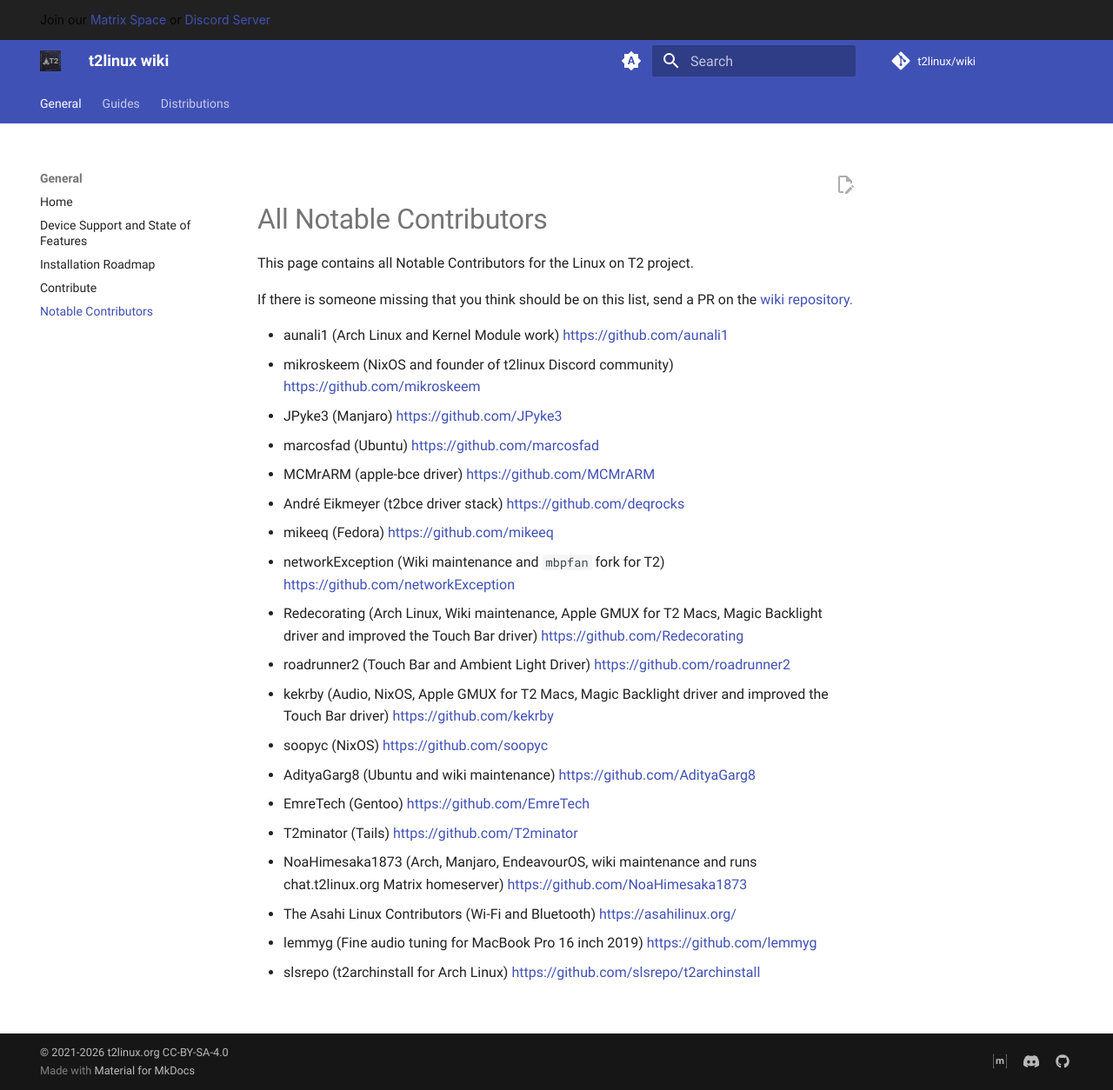
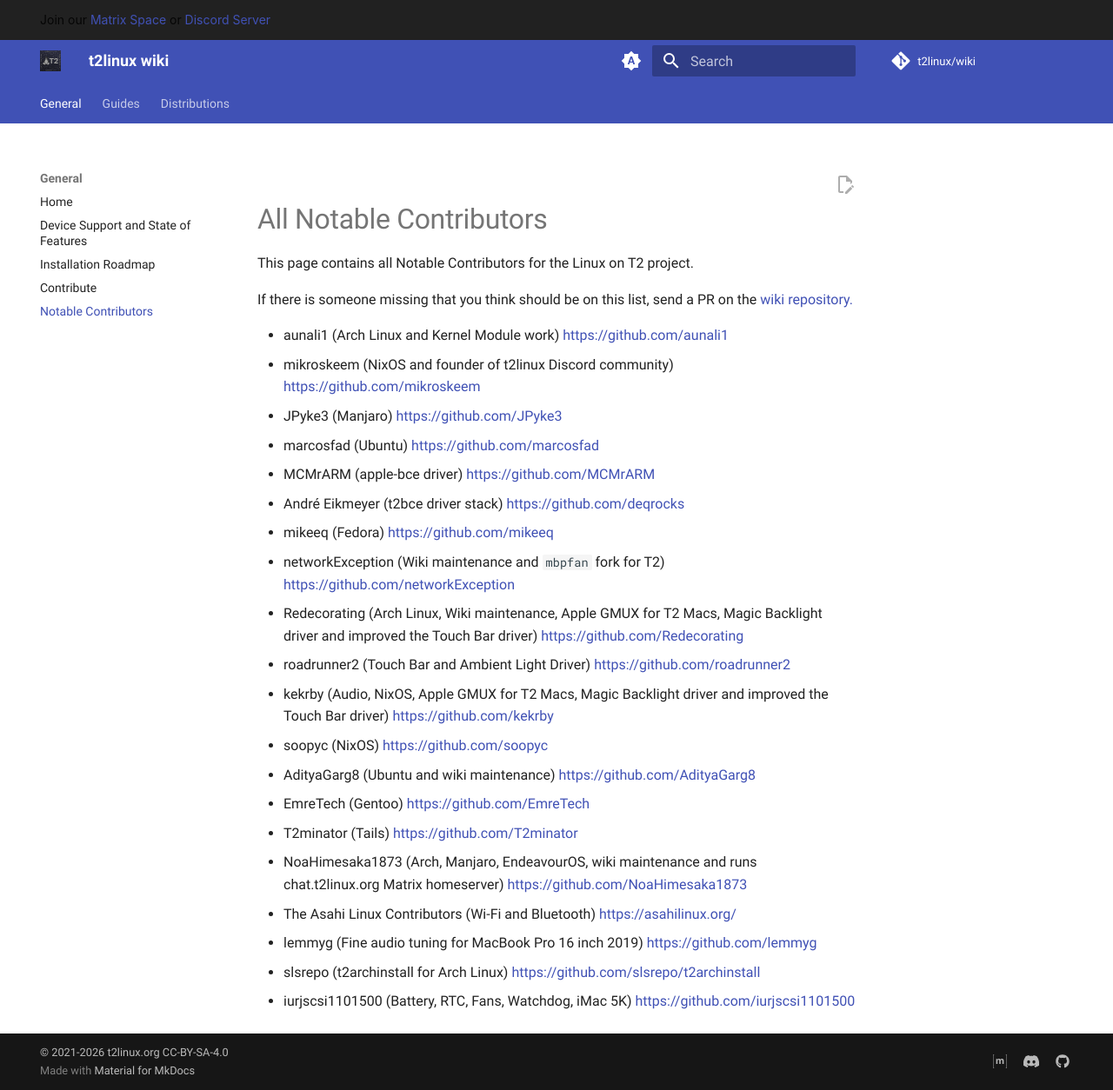
Before and after one commit to t2linux/wiki, an MkDocs documentation site: the page built from docs/notable-contributors.md, in a window 1280 px wide and 1254 px high. Shown: the whole window at 87% size. Built offline with MkDocs 1.6.1 and Material for MkDocs 9.7.7, drawn with Linux system fonts in a browser that asks for light colours; comment, search, counter and statistics services are not loaded.

Commit message:
Update notable-contributors.md

```diff
--- a/docs/notable-contributors.md
+++ b/docs/notable-contributors.md
@@ -23,3 +23,4 @@ If there is someone missing that you think should be on this list, send a PR on
 - The Asahi Linux Contributors (Wi-Fi and Bluetooth) [https://asahilinux.org/](https://asahilinux.org/)
 - lemmyg (Fine audio tuning for MacBook Pro 16 inch 2019) [https://github.com/lemmyg](https://github.com/lemmyg)
 - slsrepo (t2archinstall for Arch Linux) [https://github.com/slsrepo/t2archinstall](https://github.com/slsrepo/t2archinstall)
+- iurjscsi1101500 (Battery, RTC, Fans, Watchdog, iMac 5K) [https://github.com/iurjscsi1101500](https://github.com/iurjscsi1101500)
```
